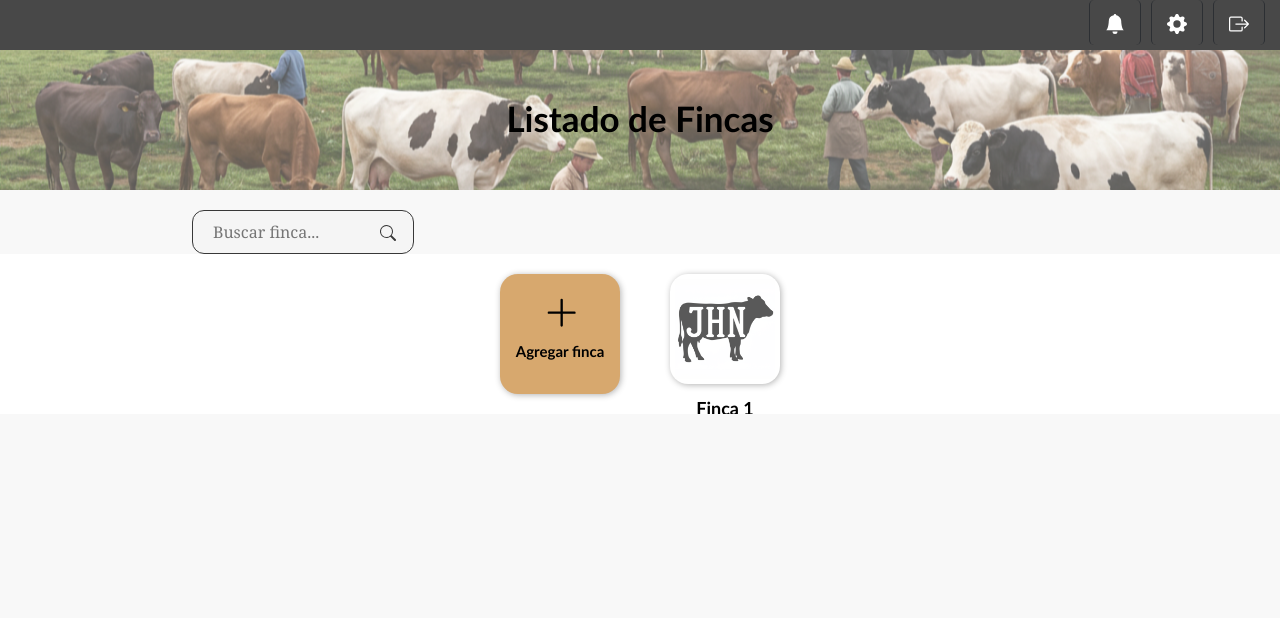
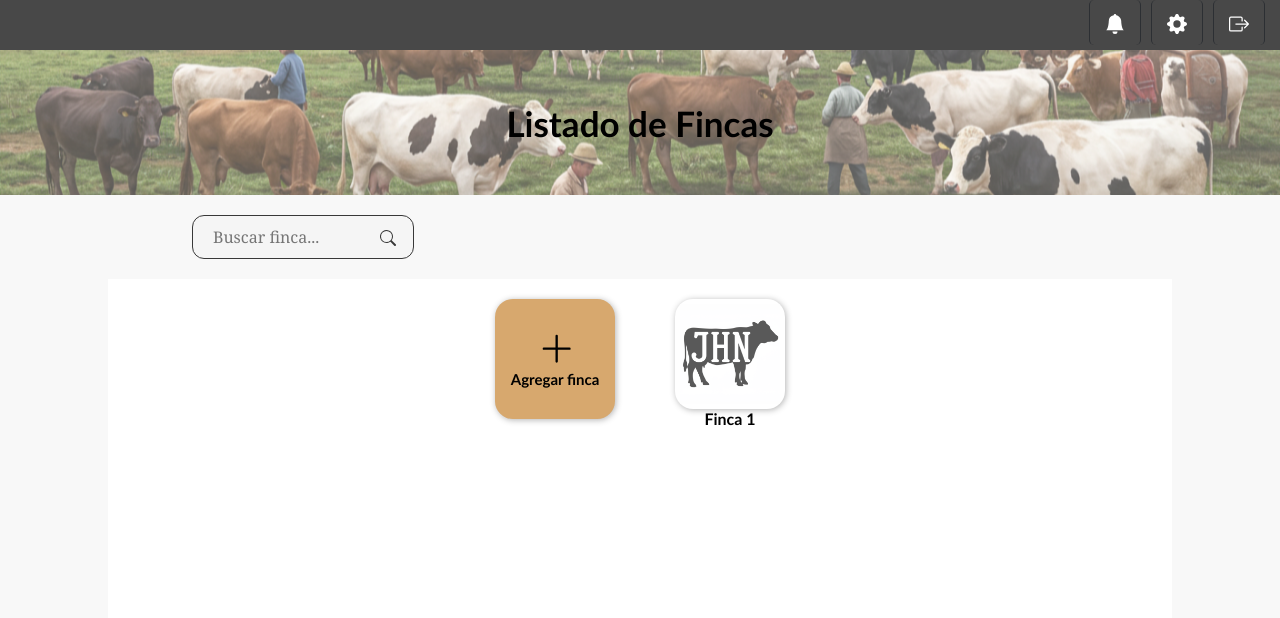
Before and after one commit to CowTrack/CowTrack, a Flask app: page /home in a window 1280 px wide. Shown: the part 55-673 px from the top of the page. Run offline with Flask 3, Linux system fonts and the light colour scheme; a user stored in the database is signed in; data comes from the database, SQL or seed files in the repository; some libraries are stand-ins or nearby versions.

Commit message:
Actualizacioń de archivos

```diff
--- a/src/templates/InicioAdministrador.html
+++ b/src/templates/InicioAdministrador.html
@@ -110,13 +109,13 @@
         .banner {
             position: relative;
             text-align: center;
-            margin-top: 100px;
+            margin-top: 105px; /* Ajustado para dar espacio al header y sidebar */
+            margin-bottom: 20px;
         }
 
         .finca {
             position: relative;
             text-align: center;
-
         }
 
         .banner img,
@@ -143,7 +142,7 @@
         .search-bar {
             display: flex;
             justify-content: left;
-            margin: 20px 20px 0 15%;
+            margin: 20px 20px 20px 15%;
         }
 
         .search-container {
@@ -183,13 +182,14 @@
             flex-wrap: wrap;
             padding: 20px;
             background-color: #ffffff;
-            margin-bottom: 270px;
-            overflow-y: auto;
-            max-height: 60vh;
+            margin: 0 auto 60px auto; /* Reducido el margin-bottom */
+            width: 90%;
+            min-height: 300px;
+            position: relative; /* Para posicionamiento de elementos internos */
         }
 
         .addFinca {
-            background-color: #ffffff;
+            background-color: #d7a86e;
             padding: 10px;
             border-radius: 18px;
             text-align: center;
@@ -198,17 +198,18 @@
             height: 100px;
             font-family: 'Trebuchet MS', 'Lucida Sans Unicode';
             font-size: 15px;
-        }
-
-        .addFinca {
-            background-color: #d7a86e;
             color: black;
             font-weight: bold;
             cursor: pointer;
+            display: flex;
+            flex-direction: column;
+            align-items: center;
+            justify-content: center;
+            margin-bottom: 15px;
         }
 
         .addFinca svg {
-            padding: 10px;
+            margin-bottom: 5px;
         }
 
         .finca-info {
@@ -243,6 +250,8 @@
             width: 100px;
             height: 100px;
             cursor: pointer;
+            margin-bottom: 15px;
+            z-index: 1; /* Para que el tooltip se muestre correctamente */
         }
 
         .tooltip {
@@ -271,9 +279,21 @@
 
         .finca h3 {
             font-family: 'Trebuchet MS', 'Lucida Sans Unicode';
-            font-size: 18px;
+            font-size: 16px;
             font-weight: bold;
             color: #000000;
+            margin: 5px 0;
+        }
+
+        .tooltip h3 {
+            margin-top: 0;
+            font-size: 18px;
+        }
+
+        .tooltip p {
+            margin: 5px 0;
+            text-align: left;
+            padding-left: 10px;
         }
 
         .danger {
@@ -322,6 +355,51 @@
             padding: 8px;
             border: 1px solid #ddd;
             border-radius: 4px;
+            box-sizing: border-box;
+        }
+
+        .form-group input:focus, .form-group select:focus {
+            outline: none;
+            border-color: #d7a86e;
+        }
+
+        button[type="submit"] {
+            background-color: #d7a86e;
+            color: white;
+            padding: 10px 15px;
+            border: none;
+            border-radius: 5px;
+            cursor: pointer;
+            font-weight: bold;
+            width: 100%;
+            margin-top: 10px;
+        }
+
+        button[type="submit"]:hover {
+            background-color: #c09356;
+        }
+
+        /* Estilos responsivos */
+        @media (max-width: 768px) {
+            .cuerpoPagina {
+                gap: 30px;
+                width: 95%;
+            }
+
+            .search-bar {
+                margin-left: 5%;
+            }
+
+            .banner span {
+                font-size: 28px;
+            }
+        }
+
+        @media (min-width: 1200px) {
+            .cuerpoPagina {
+                width: 80%;
+                gap: 60px;
+            }
         }
     </style>
 </head>
@@ -385,7 +463,8 @@
                     class="bi bi-plus-lg" viewBox="0 0 15 15">
                     <path fill-rule="evenodd"
                         d="M8 2a.5.5 0 0 1 .5.5v5h5a.5.5 0 0 1 0 1h-5v5a.5.5 0 0 1-1 0v-5h-5a.5.5 0 0 1 0-1h5v-5A.5.5 0 0 1 8 2" />
-                </svg>Agregar finca
+                </svg>
+                <span>Agregar finca</span>
             </div>
 
         {% for granja in granjas %}
@@ -477,9 +555,9 @@
             document.getElementById('addFincaModal').style.display = 'block';
         }
 
-        document.querySelector('.close').addEventListener('click', () => {
+        function closeAddModal() {
             document.getElementById('addFincaModal').style.display = 'none';
-        });
+        }
 
         function viewGranja(granjaId) {
             window.location.href = '/estadisticas?granja_id=' + granjaId;
@@ -489,9 +567,8 @@
             e.preventDefault();
             const formData = {
                 direccion: document.getElementById('direccion').value,
-                cant_ganado: document.getElementById('cant_ganado').value,
                 tatuaje: document.getElementById('tatuaje').value,
-                status: document.getElementById('status').value
+                status: 1 // Por defecto activo
             };
 
             try {
@@ -595,6 +672,23 @@
                 selectedGranjaId = null;
             }
         });
+
+        // Función para filtrar fincas con el buscador
+        document.querySelector('.search-container input').addEventListener('input', function() {
+            const searchTerm = this.value.toLowerCase();
+            const fincas = document.querySelectorAll('.finca');
+
+            fincas.forEach(finca => {
+                const fincaName = finca.querySelector('h3').textContent.toLowerCase();
+                const fincaInfo = finca.querySelector('.tooltip').textContent.toLowerCase();
+
+                if (fincaName.includes(searchTerm) || fincaInfo.includes(searchTerm)) {
+                    finca.style.display = 'block';
+                } else {
+                    finca.style.display = 'none';
+                }
+            });
+        });
     </script>
 </body>
 </html>
```
Also changed, not shown: other parts of src/templates/InicioAdministrador.html (+28 -12 lines).
